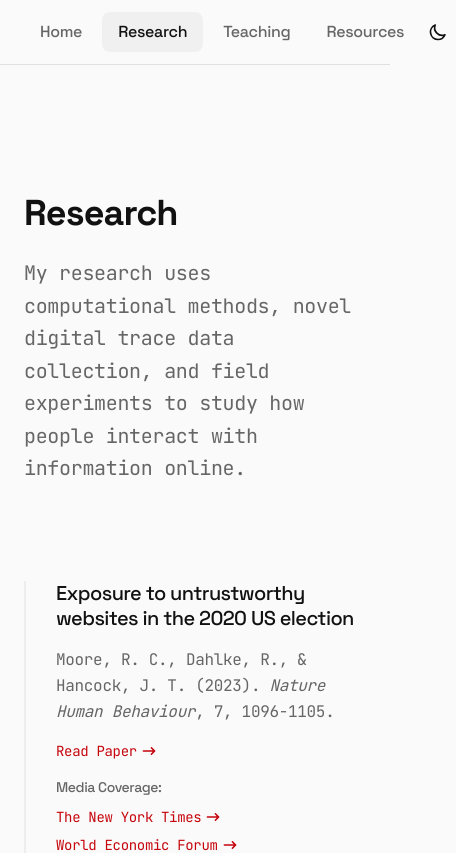
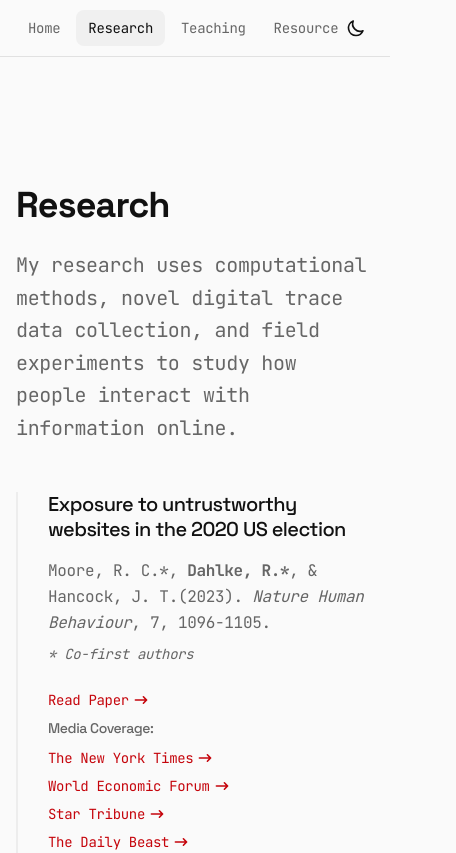
Before and after one commit to rossdahlke/personal-website, a Next.js app: page /research in a window 390 px wide. Shown: the top 853 px of the page, 456 px wide, since content can reach past the window. Built offline with nearby package versions, Linux system fonts and the light colour scheme.

Commit message:
Improve mobile responsiveness and update research page formatting

```diff
--- a/src/app/globals.css
+++ b/src/app/globals.css
@@ -67,18 +67,15 @@
 
 @layer components {
   .container {
-    @apply max-w-6xl mx-auto px-6 md:px-8;
+    @apply px-4 md:px-8 max-w-7xl mx-auto;
   }
 
   .nav-link {
-    @apply px-4 py-2 rounded-lg font-sans text-base font-medium
-           text-[var(--muted)] hover:text-[var(--text)]
-           hover:bg-[var(--background-secondary)]
-           transition-all duration-300 ease-in-out;
+    @apply px-3 py-2 rounded-lg text-[var(--muted)] hover:text-[var(--text)] hover:bg-[var(--background-secondary)] transition-all duration-200 text-sm md:text-base;
   }
 
   .nav-link.active {
-    @apply bg-[var(--background-secondary)] text-[var(--text)];
+    @apply text-[var(--text)] bg-[var(--background-secondary)];
   }
 
   .section {
@@ -86,10 +83,7 @@
   }
 
   .card {
-    @apply bg-[var(--background-secondary)]
-           border border-[var(--border-color)]
-           rounded-2xl p-6 transition-all duration-300
-           hover:shadow-xl hover:scale-[1.02];
+    @apply bg-[var(--background-secondary)] p-6 md:p-8 rounded-2xl border border-[var(--border-color)] transition-all duration-300;
   }
 
   .publication-card {
@@ -101,6 +95,15 @@
 
   .gradient-bg {
     @apply bg-gradient-subtle;
+  }
+
+  .hide-scrollbar {
+    -ms-overflow-style: none;
+    scrollbar-width: none;
+  }
+
+  .hide-scrollbar::-webkit-scrollbar {
+    display: none;
   }
 }
 
--- a/src/app/page.tsx
+++ b/src/app/page.tsx
@@ -3,9 +3,10 @@
 export default function Home() {
   return (
     <div className="min-h-[85vh] flex flex-col">
-      <div className="flex-1 grid md:grid-cols-[2fr,3fr] gap-12 md:gap-16 py-12 md:py-24">
-        <div className="order-2 md:order-1 md:self-start">
-          <div className="relative aspect-[4/5] rounded-2xl overflow-hidden shadow-2xl transform hover:scale-[1.02] transition-all duration-500">
+      <div className="flex-1 grid md:grid-cols-[2fr,3fr] gap-6 md:gap-16 py-8 md:py-24">
+        <div className="order-2 md:order-1 space-y-4 md:space-y-6">
+          <div className="card overflow-hidden p-0">
+            <div className="relative aspect-[4/5] transform hover:scale-[1.02] transition-all duration-500">
               <Image
                 src="/images/_MG_2663.jpeg"
                 alt="Ross Dahlke"
@@ -16,33 +17,7 @@
             </div>
           </div>
 
-        <div className="order-1 md:order-2 space-y-8">
-          <div className="space-y-4">
-            <h1 className="animate-slide-down">Ross Dahlke</h1>
-            <div className="space-y-2">
-              <h2 className="text-[var(--muted)] font-sans text-2xl md:text-3xl font-normal tracking-tight">
-                Assistant Professor
-              </h2>
-              <p className="text-[var(--muted)] text-lg md:text-xl">
-                University of Wisconsin–Madison
-                <br />
-                School of Journalism and Mass Communication
-                <br />
-                Affiliate, Elections Research Center
-              </p>
-            </div>
-          </div>
-
-          <div className="prose prose-lg prose-neutral dark:prose-invert">
-            <p className="text-lg leading-relaxed">
-              I am an assistant professor at the University of Wisconsin-Madison School of Journalism and Mass Communication. I use computational social science, data science, and software development to study  information exposure and effects on the open web and private communication channels, such as in text messaging, WhatsApp, Facebook Messenger, and Telegram. My research has been published in journals and venues including the Proceedings of the National Academy of Sciences (PNAS), Nature Human Behavior, Journal of Computer-Mediated Communication, and Proceedings of the ACM on Human-Computer Interaction (CSCW). I received my PhD from Stanford University where I was a Knight-Hennessy Scholar and Stanford Data Science Scholar.
-            </p>
-            <p className="text-lg leading-relaxed">
-              Prior to my PhD, I was a data scientist at a digital marketing and measurement firm where I developed and deployed Bayesian machine learning models, conducted large-scale A/B testing, and worked with client teams to optimize digital marketing budgets for Fortune 500 companies such as Coach Bags, Calvin Klein, and Facebook Marketplace. I have also consulted on over 80 political campaigns to implement cutting-edge data analytics techniques. While in high school, I started a cheese distribution business that grossed over $5M in sales. I did my undergraduate education at the University of Wisconsin-Madison where I graduated with Comprehensive Honors and won the Theodore Herfurth Award for Initiative and Efficiency, which is awarded to the top graduating male student at UW.
-            </p>
-          </div>
-
-          <div className="flex flex-wrap gap-4 pt-4">
+          <div className="flex flex-wrap gap-2 md:gap-3 justify-center md:justify-start">
             <a
               href="https://github.com/rossdahlke"
               target="_blank"
@@ -50,7 +25,7 @@
               className="inline-flex items-center gap-3 px-4 py-2 bg-[var(--background-secondary)] rounded-xl border border-[var(--border-color)] hover:scale-105 transition-all duration-300"
             >
               <svg className="w-5 h-5" viewBox="0 0 24 24" fill="currentColor">
-                <path d="M12 0c-6.626 0-12 5.373-12 12 0 5.302 3.438 9.8 8.207 11.387.599.111.793-.261.793-.577v-2.234c-3.338.726-4.033-1.416-4.033-1.416-.546-1.387-1.333-1.756-1.333-1.756-1.089-.745.083-.729.083-.729 1.205.084 1.839 1.237 1.839 1.237 1.07 1.834 2.807 1.304 3.492.997.107-.775.418-1.305.762-1.604-2.665-.305-5.467-1.334-5.467-5.931 0-1.311.469-2.381 1.236-3.221-.124-.303-.535-1.524.117-3.176 0 0 1.008-.322 3.301 1.23.957-.266 1.983-.399 3.003-.404 1.02.005 2.047.138 3.006.404 2.291-1.552 3.297-1.23 3.297-1.23.653 1.653.242 2.874.118 3.176.77.84 1.235 1.911 1.235 3.221 0 4.609-2.807 5.624-5.479 5.921.43.372.823 1.102.823 2.222v3.293c0 .319.192.694.801.576 4.765-1.589 8.199-6.086 8.199-11.386 0-6.627-5.373-12-12-12z"/>
+                <path d="M12 0c-6.626 0-12 5.373-12 12 0 5.302 3.438 9.8 8.207 11.387.599.111.793-.261.793-.577v-2.234c-3.338.726-4.033-1.416-4.033-1.416-.546-1.387-1.333-1.756-1.333-1.756-1.089-.745.083-.729.083-.729 1.205.084 1.839 1.237 1.237 1.237 1.07 1.834 2.807 1.304 3.492.997.107-.775.418-1.305.762-1.604-2.665-.305-5.467-1.334-5.467-5.931 0-1.311.469-2.381 1.236-3.221-.124-.303-.535-1.524.117-3.176 0 0 1.008-.322 3.301 1.23.957-.266 1.983-.399 3.003-.404 1.02.005 2.047.138 3.006.404 2.291-1.552 3.297-1.23 3.297-1.23.653 1.653.242 2.874.118 3.176.77.84 1.235 1.911 1.235 3.221 0 4.609-2.807 5.624-5.479 5.921.43.372.823 1.102.823 2.222v3.293c0 .319.192.694.801.576 4.765-1.589 8.199-6.086 8.199-11.386 0-6.627-5.373-12-12-12z"/>
               </svg>
               GitHub
             </a>
@@ -89,6 +64,38 @@
             </a>
           </div>
         </div>
+
+        <div className="order-1 md:order-2 space-y-6 md:space-y-8">
+          <div className="space-y-3 md:space-y-4">
+            <h1 className="text-4xl md:text-6xl">Ross Dahlke</h1>
+            <div className="space-y-2">
+              <h2 className="text-[var(--muted)] font-sans text-xl md:text-3xl font-normal tracking-tight">
+                Assistant Professor
+              </h2>
+              <p className="text-[var(--muted)] text-base md:text-xl">
+                University of Wisconsin–Madison
+                <br />
+                School of Journalism and Mass Communication
+                <br />
+                Affiliate, Elections Research Center
+              </p>
+            </div>
+          </div>
+
+          <div className="space-y-4 md:space-y-6">
+            <div className="card">
+              <p className="text-base md:text-lg leading-relaxed mb-0">
+                I am an assistant professor at the University of Wisconsin-Madison School of Journalism and Mass Communication. I use computational social science, data science, and software development to study  information exposure and effects on the open web and private communication channels, such as in text messaging, WhatsApp, Facebook Messenger, and Telegram. My research has been published in journals and venues including the Proceedings of the National Academy of Sciences (PNAS), Nature Human Behavior, Journal of Computer-Mediated Communication, and Proceedings of the ACM on Human-Computer Interaction (CSCW). I received my PhD from Stanford University where I was a Knight-Hennessy Scholar and Stanford Data Science Scholar.
+              </p>
+            </div>
+
+            <div className="card">
+              <p className="text-base md:text-lg leading-relaxed mb-0">
+                Prior to my PhD, I was a data scientist at a digital marketing and measurement firm where I developed and deployed Bayesian machine learning models, conducted large-scale A/B testing, and worked with client teams to optimize digital marketing budgets for Fortune 500 companies such as Coach Bags, Calvin Klein, and Facebook Marketplace. I have also consulted on over 80 political campaigns to implement cutting-edge data analytics techniques. While in high school, I started a cheese distribution business that grossed over $5M in sales. I did my undergraduate education at the University of Wisconsin-Madison where I graduated with Comprehensive Honors and won the Theodore Herfurth Award for Initiative and Efficiency, which is awarded to the top graduating male student at UW.
+              </p>
+            </div>
+          </div>
+        </div>
       </div>
     </div>
   );
--- a/src/app/research/page.tsx
+++ b/src/app/research/page.tsx
@@ -13,13 +13,40 @@
     url: string
     outlet: string
   }>
+  isCoFirstAuthored?: boolean
 }
 
 export default async function Research() {
+  const boldAuthorName = (authors: string, isCoFirstAuthored: boolean = false) => {
+    let result = authors;
+
+    // Handle Moore's name first (no bold, just asterisk if co-first)
+    if (isCoFirstAuthored) {
+      result = result
+        .replace(/Moore, R\. C\.,/g, 'Moore, R. C.*,')
+        .replace(/Moore, R\.,/g, 'Moore, R.*,');
+    }
+
+    // Then handle Dahlke's name
+    const dahlkePattern = isCoFirstAuthored ?
+      /Dahlke, R\.(?:\*)?(?:,|\b)/g :
+      /Dahlke, R\.(?:,|\b)/g;
+
+    const dahlkeReplacement = isCoFirstAuthored ?
+      '<strong>Dahlke, R.*</strong>,' :
+      '<strong>Dahlke, R.</strong>,';
+
+    result = result.replace(dahlkePattern, dahlkeReplacement);
+
+    // Clean up trailing comma if name is at the end
+    return result.replace(/,\s*$/g, '');
+  };
+
   const publications = [
     {
       title: "Exposure to untrustworthy websites in the 2020 US election",
       authors: "Moore, R. C., Dahlke, R., & Hancock, J. T.",
+      isCoFirstAuthored: true,
       year: 2023,
       journal: "Nature Human Behaviour",
       volume: "7",
@@ -57,6 +84,7 @@
     {
       title: "The Private Life of QAnon: A Mixed Methods Investigation of Americans' Exposure to QAnon Content on the Web",
       authors: "Moore, R. C., Dahlke, R., Forberg, P. L., & Hancock, J. T.",
+      isCoFirstAuthored: true,
       year: 2024,
       journal: "Proceedings of the ACM on Human-Computer Interaction",
       volume: "8(CSCW2)",
@@ -104,7 +132,8 @@
     },
     {
       title: "The Consumption of Pink Slime Journalism: Who, What, When, Where, and Why?",
-      authors: "Moore, R., Dahlke, R., Bengani, P., & Hancock, J.",
+      authors: "Moore, R. C., Dahlke, R., Bengani, P., & Hancock, J.",
+      isCoFirstAuthored: true,
       year: 2023,
       journal: "OSF",
       doi: "https://doi.org/10.31219/osf.io/3bwz6",
@@ -124,7 +153,7 @@
   return (
     <div className="section">
       <div className="max-w-3xl mx-auto">
-        <header className="mb-24">
+        <header className="mb-12">
           <h1 className="mb-6 text-4xl md:text-5xl font-bold tracking-tight">Research</h1>
           <p className="text-xl font-normal text-[var(--muted)] leading-relaxed max-w-2xl">
             My research uses computational methods, novel digital trace data collection, and field experiments to study how people interact with information online.
@@ -142,11 +171,15 @@
                   {pub.title}
                 </h3>
                 <p className="text-base text-[var(--muted)] leading-relaxed">
-                  {pub.authors} ({pub.year}). <span className="italic">{pub.journal}</span>
+                  <span dangerouslySetInnerHTML={{ __html: boldAuthorName(pub.authors, pub.isCoFirstAuthored) }} />
+                  ({pub.year}). <span className="italic">{pub.journal}</span>
                   {pub.volume && `, ${pub.volume}`}
                   {pub.pages && `, ${pub.pages}`}.
                 </p>
-                <div className="flex flex-col gap-2 pt-2">
+                <div className="flex flex-col">
+                  {pub.isCoFirstAuthored && (
+                    <p className="text-sm text-[var(--muted)] italic pb-0.5">* Co-first authors</p>
+                  )}
                   {pub.doi && (
                     <a
                       href={pub.doi}
--- a/src/components/Navigation.tsx
+++ b/src/components/Navigation.tsx
@@ -18,14 +18,14 @@
 
   return (
     <nav className="sticky top-0 z-50 backdrop-blur-md bg-[var(--background)] bg-opacity-80 border-b border-[var(--border-color)]">
-      <div className="container mx-auto px-6">
-        <div className="flex items-center justify-between h-16">
-          <div className="flex items-center space-x-1">
+      <div className="container mx-auto">
+        <div className="flex items-center justify-between h-14 md:h-16">
+          <div className="flex items-center space-x-1 md:space-x-2 overflow-x-auto hide-scrollbar">
             {navItems.map(({ href, label }) => (
               <Link
                 key={href}
                 href={href}
-                className={`nav-link ${pathname === href ? 'active' : ''}`}
+                className={`nav-link whitespace-nowrap ${pathname === href ? 'active' : ''}`}
               >
                 {label}
               </Link>
@@ -34,7 +34,7 @@
 
           <button
             onClick={toggleTheme}
-            className="p-2 rounded-lg hover:bg-[var(--background-secondary)] transition-all duration-200"
+            className="p-2 rounded-lg hover:bg-[var(--background-secondary)] transition-all duration-200 flex-shrink-0"
             aria-label="Toggle theme"
           >
             {theme === 'light' ? (
```
Also changed, not shown: content/resources/audio-as-data-tech-tutorial.md (+0 -2 lines), content/resources/ergonomic-equipment-adaptive-tools.md (+0 -2 lines). Lines whose indentation alone changed are shown as unchanged.
